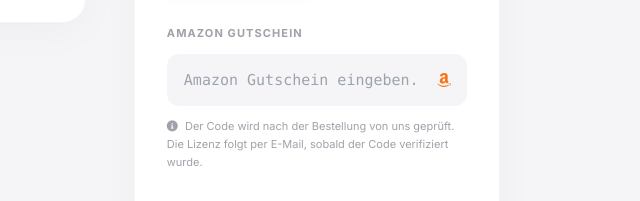
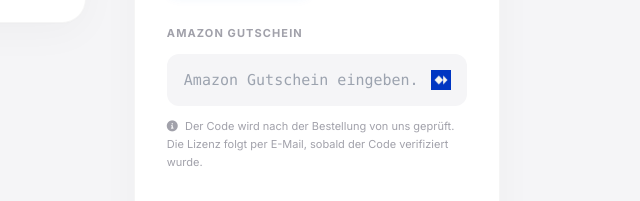
Before and after one commit to dimideveloper/softcratepage, a website: page warenkorb.html in a window 1280 px wide. Both pictures are taken after a click on the button "Amazon". Shown: the part 896-1097 px from the top of the page, 640-1280 px from the left. Drawn offline with nearby package versions, Linux system fonts and the light colour scheme.

Commit message:
Replace gift icon with custom branding for vouchers

```diff
--- a/warenkorb.html
+++ b/warenkorb.html
@@ -363,8 +363,12 @@
                             <div class="relative">
                                 <input type="text" id="amazon-code" placeholder="Gutscheincode eingeben"
                                     class="input-field pr-12 font-mono" />
-                                <i id="voucher-icon"
-                                    class="fas fa-gift absolute right-4 top-1/2 -translate-y-1/2 text-zinc-300 transition-all"></i>
+                                <div id="voucher-icon-wrapper"
+                                    class="absolute right-4 top-1/2 -translate-y-1/2 w-5 h-5 flex items-center justify-center">
+                                    <img id="voucher-img" src="idtv3PKrZg_1769633759375.png" alt="Voucher Logo"
+                                        class="w-full h-full object-contain">
+                                    <i id="voucher-icon" class="fas fa-gift text-zinc-300 hidden"></i>
+                                </div>
                             </div>
                             <p class="text-[11px] text-zinc-400 mt-3 leading-relaxed">
                                 <i class="fas fa-info-circle mr-1"></i> Der Code wird nach der Bestellung von uns
@@ -708,14 +712,19 @@
 
                 // Dynamic labels/placeholders
                 const details = {
-                    amazon: { label: 'Amazon Gutschein', icon: 'fa-amazon', color: 'text-orange-500', isFab: true },
-                    psc: { label: 'Paysafecard PIN', icon: 'fa-gift', color: 'text-blue-400', isFab: false }
+                    amazon: { label: 'Amazon Gutschein', color: 'text-orange-500' },
+                    psc: { label: 'Paysafecard PIN', color: 'text-blue-400' }
                 };
 
                 const d = details[method];
                 voucherLabel.textContent = d.label;
                 voucherInput.placeholder = `${d.label} eingeben...`;
-                voucherIcon.className = `${d.isFab ? 'fab' : 'fas'} ${d.icon} absolute right-4 top-1/2 -translate-y-1/2 ${d.color} transition-all`;
+
+                // Use the custom logo for both for consistency as per request
+                const vImg = document.getElementById('voucher-img');
+                const vIcon = document.getElementById('voucher-icon');
+                if (vImg) vImg.classList.remove('hidden');
+                if (vIcon) vIcon.classList.add('hidden');
             }
             updateSummary();
         }
```
Also changed, not shown: idtv3PKrZg_1769633759375.png (added).
